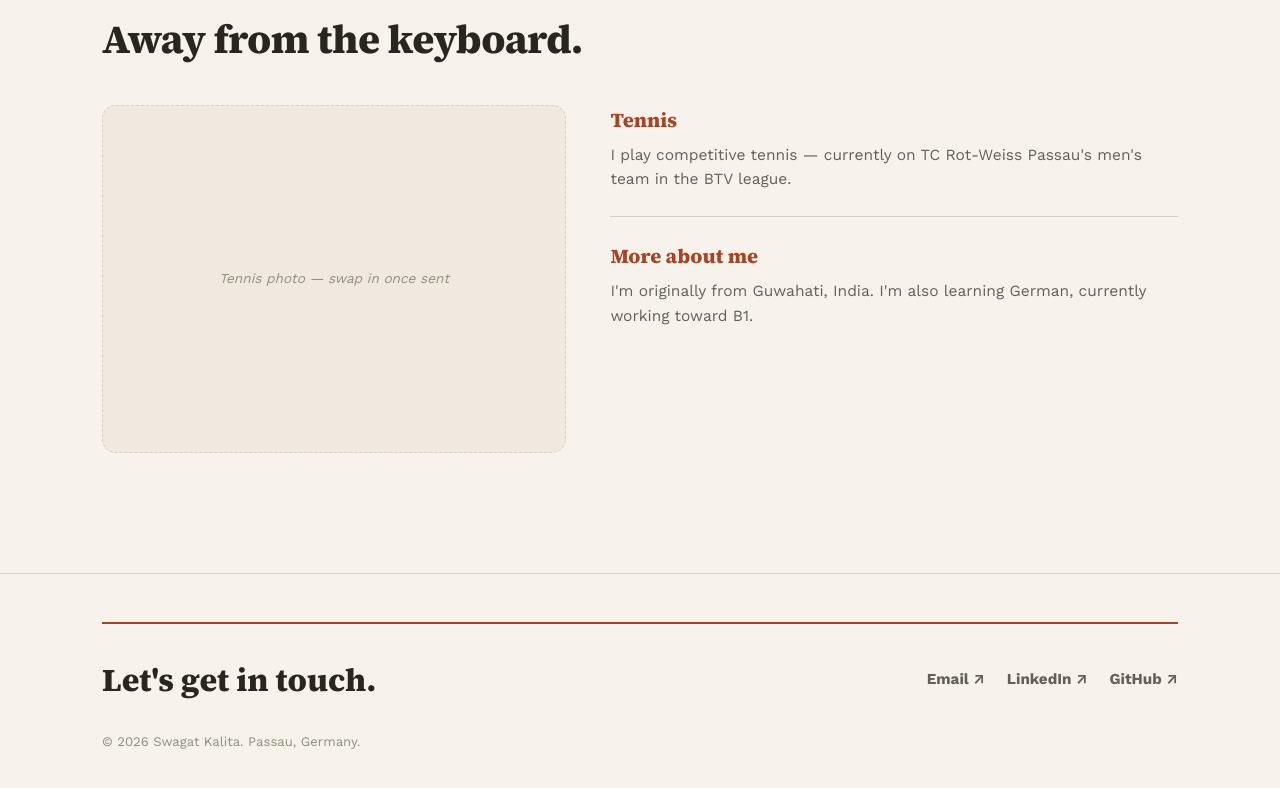
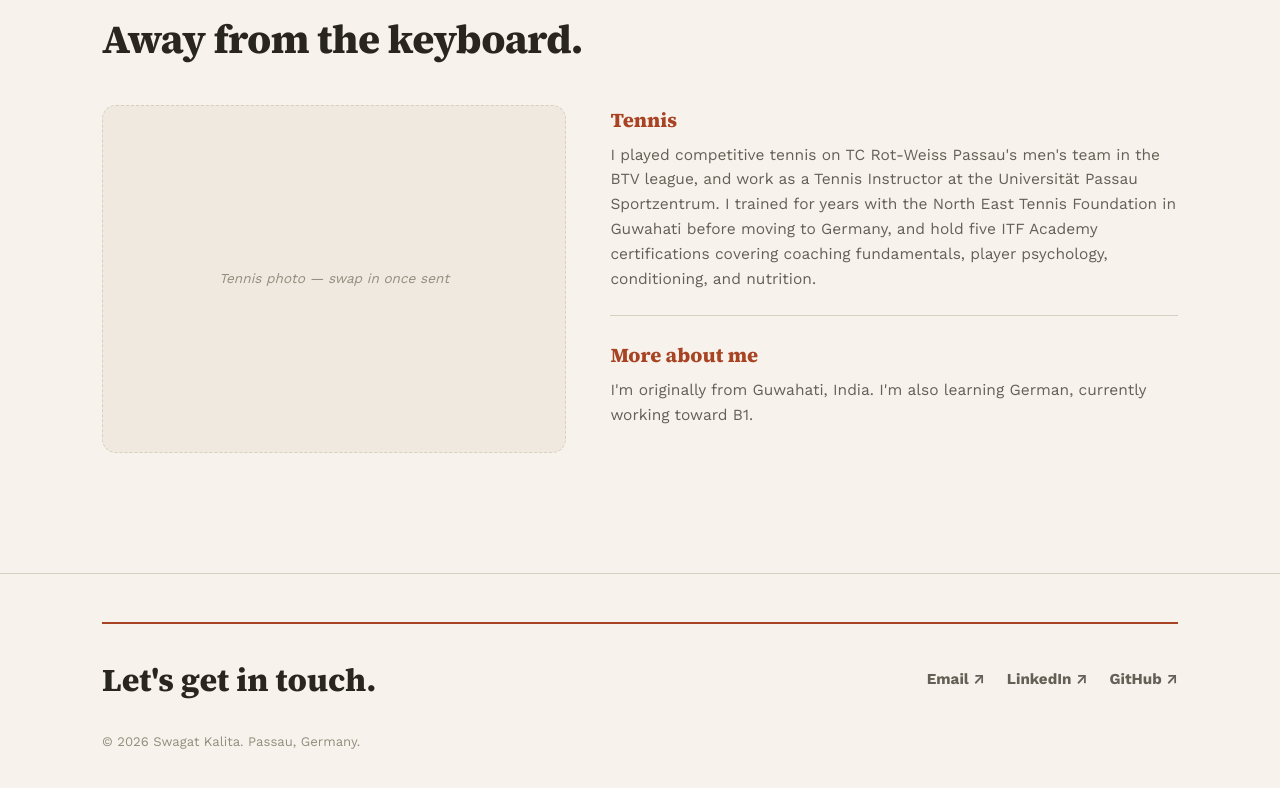
Before and after one commit to swagatskalita092/swagatskalita092.github.io, a plain HTML site: page index.html in a window 1280 px wide. Shown: the part 3807-4595 px from the top of the page. Drawn offline with nearby package versions, Linux system fonts and the light colour scheme.

Commit message:
Update Tennis entry with real coaching role and ITF certifications
Replaces the one-line league mention with verified facts: past-tense
league play on TC Rot-Weiss Passau's team (license since cancelled),
current role as Tennis Instructor at the Universitat Passau
Sportzentrum, NETF training background in Guwahati, and five real
ITF Academy certifications (coaching fundamentals, player psychology,
conditioning, nutrition, tournament healthcare standards). No age
or unverified stats included.

Co-Authored-By: Claude Sonnet 5 <noreply@anthropic.com>
Claude-Session: https://claude.ai/code/session_01JoYP8gUE3wJVKS1gip8xmq

```diff
--- a/index.html
+++ b/index.html
@@ -228,7 +228,7 @@
         <div class="reveal reveal-delay-1">
           <div class="beyond-block">
             <h3>Tennis</h3>
-            <p>I play competitive tennis — currently on TC Rot-Weiss Passau's men's team in the BTV league.</p>
+            <p>I played competitive tennis on TC Rot-Weiss Passau's men's team in the BTV league, and work as a Tennis Instructor at the Universität Passau Sportzentrum. I trained for years with the North East Tennis Foundation in Guwahati before moving to Germany, and hold five ITF Academy certifications covering coaching fundamentals, player psychology, conditioning, and nutrition.</p>
           </div>
           <div class="beyond-block">
             <h3>More about me</h3>
```
